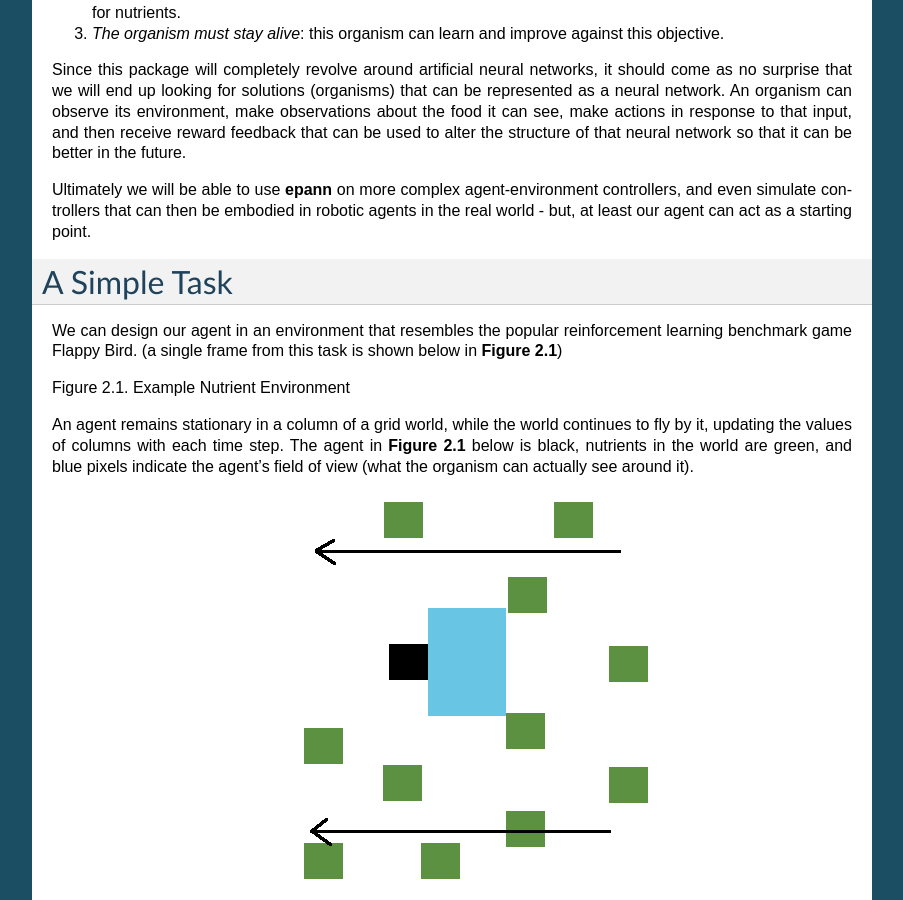
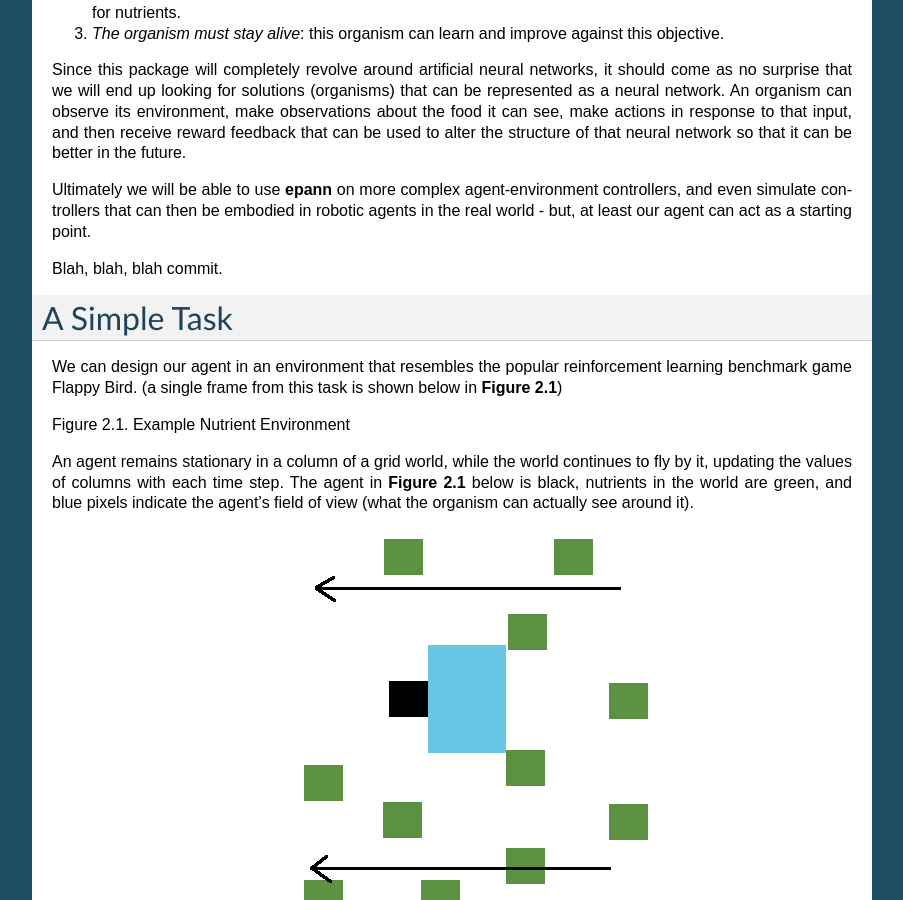
Before and after one commit to ai-nick/evolearn, a Sphinx documentation site: the page built from docs/intro/agentsenv.rst, in a window 1280 px wide and 900 px high, scrolled down 1211 px. Shown: the whole window, without its empty margins (198-1101 px from the left). Built offline with Sphinx 7.4.7, drawn with Linux system fonts in a browser that asks for light colours.

Commit message:
test rebuild

```diff
--- a/docs/intro/agentsenv.rst
+++ b/docs/intro/agentsenv.rst
@@ -28,6 +28,8 @@ Let's say for a moment that it was our goal to find an organism that can effecti
 Since this package will completely revolve around artificial neural networks, it should come as no surprise that we will end up looking for solutions (organisms) that can be represented as a neural network. An organism can observe its environment, make observations about the food it can see, make actions in response to that input, and then receive reward feedback that can be used to alter the structure of that neural network so that it can be better in the future.
 
 Ultimately we will be able to use **epann** on more complex agent-environment controllers, and even simulate controllers that can then be embodied in robotic agents in the real world - but, at least our agent can act as a starting point.
+
+Blah, blah, blah commit.
 
 A Simple Task
 ~~~~~~~~~~~~~
```
